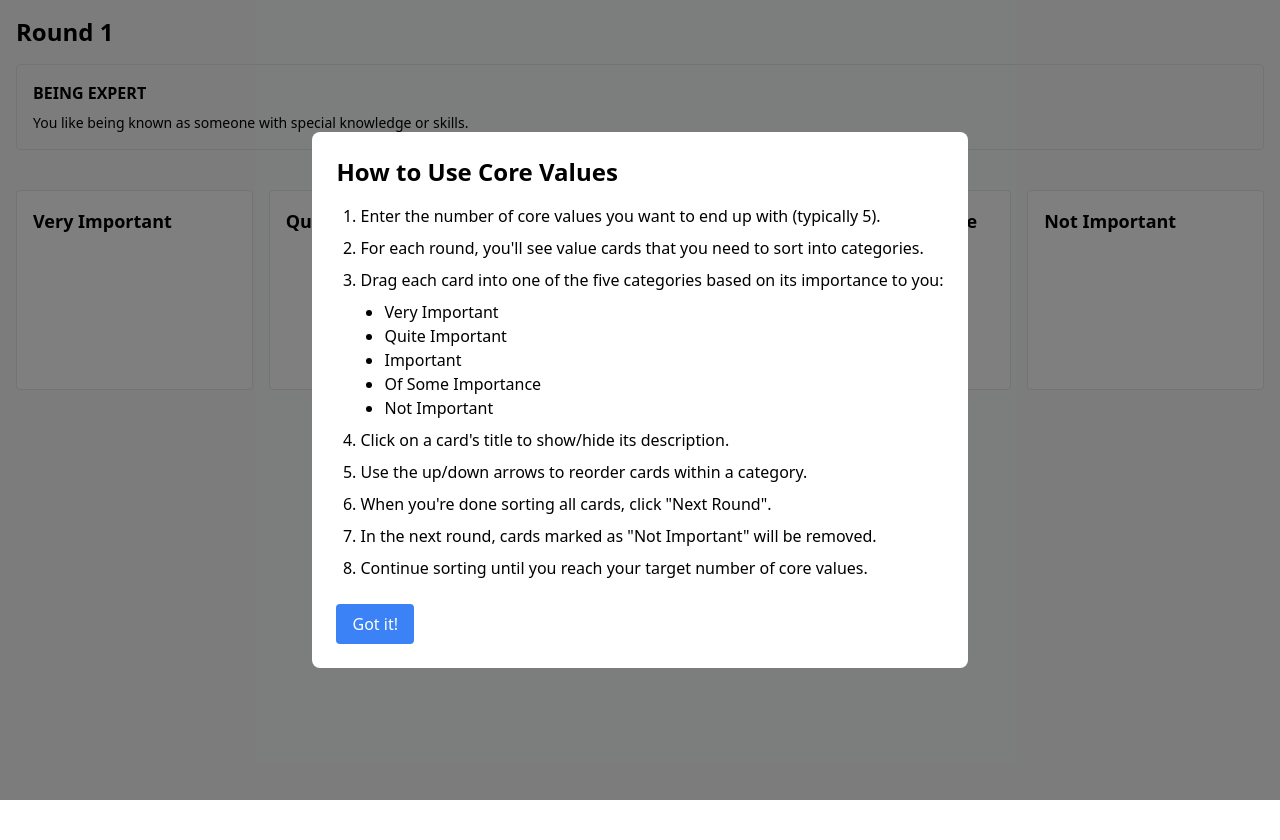
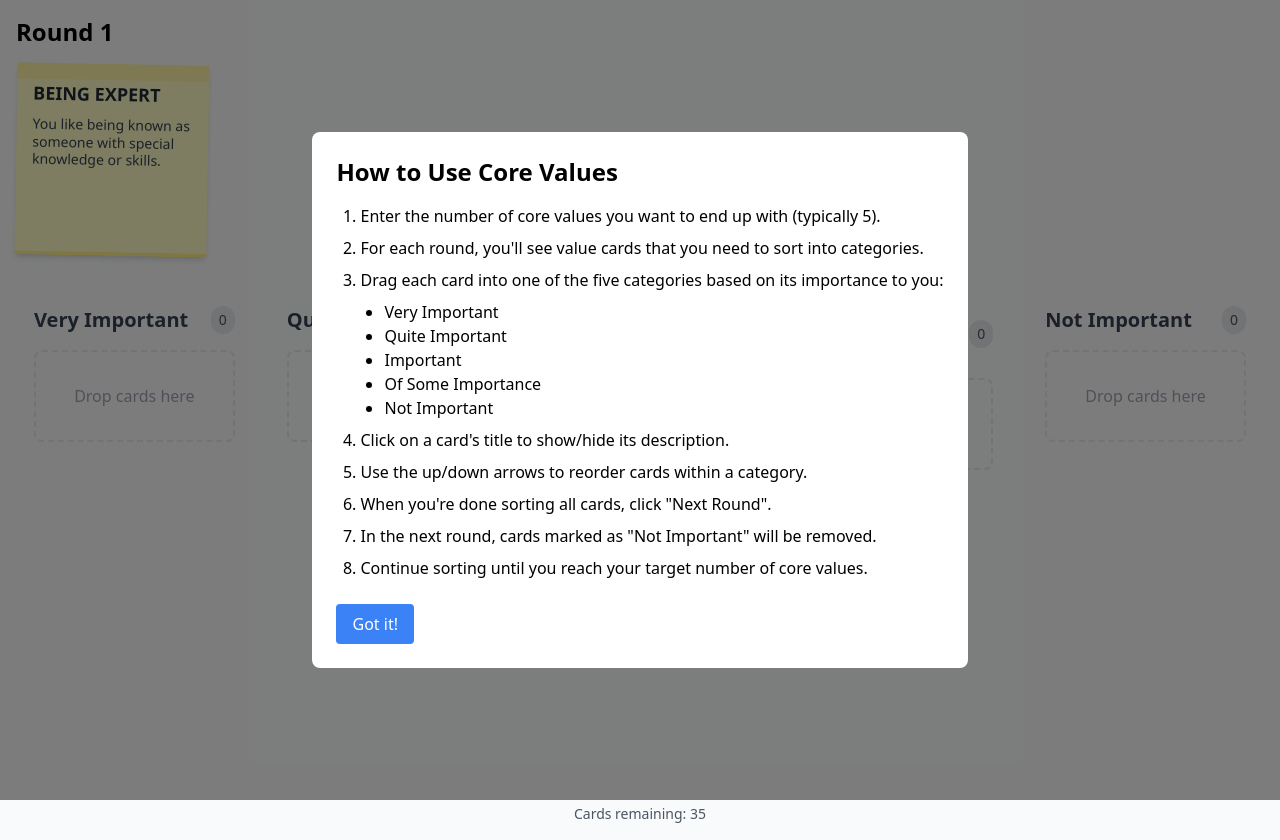
Before and after one commit to digitalanalogue9/digitalanalogue9.github.io, a Next.js app: page / in a window 1280 px wide. Both pictures are taken after a click on the button "Start". Before the commit the page ends 800 px from the top, so only its background shows below. Built offline with nearby package versions, Linux system fonts and the light colour scheme.

Commit message:
before upddate to roundui.tsx

```diff
--- a/src/app/layout.tsx
+++ b/src/app/layout.tsx
@@ -1,6 +1,14 @@
 // src/app/layout.tsx
 import './globals.css'
 import ClientLayout from '../components/ClientLayout'
+// src/app/layout.tsx
+import { Inter, Kalam } from 'next/font/google'
+
+const kalam = Kalam({
+  weight: ['400'],
+  subsets: ['latin'],
+  variable: '--font-kalam',
+})
 
 export const metadata = {
   title: 'Core Values',
--- a/src/components/Card.tsx
+++ b/src/components/Card.tsx
@@ -1,55 +1,87 @@
-import { useDrag } from 'react-dnd';
+'use client'
+
 import { useState } from 'react';
 import { Value } from '../types';
 
 interface CardProps {
   value: Value;
-  inCategory?: boolean;
+  onDrop: (value: Value) => void;
   onMoveUp?: () => void;
   onMoveDown?: () => void;
 }
 
-export default function Card({ value, inCategory, onMoveUp, onMoveDown }: CardProps) {
-  const [showDescription, setShowDescription] = useState(!inCategory);
+export default function Card({ value, onDrop, onMoveUp, onMoveDown }: CardProps) {
+  const [isDragging, setIsDragging] = useState(false);
 
-  const [{ isDragging }, drag] = useDrag({
-    type: 'CARD',
-    item: { id: value.title },
-    collect: (monitor) => ({
-      isDragging: monitor.isDragging(),
-    }),
-  });
+  const handleDragStart = (e: React.DragEvent<HTMLDivElement>) => {
+    setIsDragging(true);
+    e.dataTransfer.setData('text/plain', JSON.stringify(value));
+  };
+
+  const handleDragEnd = () => {
+    setIsDragging(false);
+  };
 
   return (
-    <div
-    {...drag}
-      className={`card border p-4 rounded mb-2 ${isDragging ? 'opacity-50' : ''}`}
-    >
-      <div className="flex items-center justify-between">
-        <h3
-          onClick={() => setShowDescription(!showDescription)}
-          className="cursor-pointer font-bold"
-        >
-          {value.title}
-        </h3>
-        {inCategory && (
-          <div className="flex gap-2">
+    <div className="group relative">
+      {(onMoveUp || onMoveDown) && (
+        <div className="absolute -left-10 top-1/2 transform -translate-y-1/2 flex flex-col gap-1 opacity-0 group-hover:opacity-100 transition-opacity">
+          {onMoveUp && (
             <button
               onClick={onMoveUp}
-              className="px-2 py-1 text-sm bg-gray-200 rounded"
+              className="p-1 bg-gray-200 hover:bg-gray-300 rounded"
+              aria-label="Move Up"
             >
               ↑
             </button>
+          )}
+          {onMoveDown && (
             <button
               onClick={onMoveDown}
-              className="px-2 py-1 text-sm bg-gray-200 rounded"
+              className="p-1 bg-gray-200 hover:bg-gray-300 rounded"
+              aria-label="Move Down"
             >
               ↓
             </button>
-          </div>
-        )}
+          )}
+        </div>
+      )}
+      <div
+        draggable="true"
+        onDragStart={handleDragStart}
+        onDragEnd={handleDragEnd}
+        className={`
+          w-48 h-48
+          p-4
+          shadow-md
+          cursor-move
+          transform transition-transform duration-200
+          ${isDragging ? 'scale-105 opacity-75' : ''}
+          bg-yellow-100
+          rotate-1
+          rounded-sm
+          border-b-4 border-yellow-200
+          shadow-lg
+          hover:scale-105
+          flex flex-col
+          relative
+          overflow-hidden
+          before:content-['']
+          before:absolute
+          before:top-0
+          before:left-0
+          before:w-full
+          before:h-4
+          before:bg-yellow-200/50
+        `}
+      >
+        <h3 className="font-bold mb-2 text-gray-800 text-lg font-handwritten">
+          {value.title}
+        </h3>
+        <p className="text-sm text-gray-700 font-handwritten leading-tight overflow-auto">
+          {value.description}
+        </p>
       </div>
-      {showDescription && <p className="mt-2 text-sm">{value.description}</p>}
     </div>
   );
 }
--- a/src/components/CategoryColumn.tsx
+++ b/src/components/CategoryColumn.tsx
@@ -1,8 +1,9 @@
 'use client'
 
-import { useDrop } from 'react-dnd';
+import { useState } from 'react';
+import { Value } from '../types';
+import { CategoryName } from '../types';
 import Card from './Card';
-import { Value, CategoryName } from '../types';
 
 interface CategoryColumnProps {
   title: CategoryName;
@@ -12,21 +13,31 @@
 }
 
 export default function CategoryColumn({ title, cards, onDrop, onMoveCard }: CategoryColumnProps) {
-  const [{ isOver }, drop] = useDrop({
-    accept: 'CARD',
-    drop: (item: { id: string }) => onDrop(item.id, title),
-    collect: (monitor) => ({
-      isOver: monitor.isOver(),
-    }),
-  });
+  const [isOver, setIsOver] = useState(false);
 
-  const moveCardUp = (index: number) => {
+  const handleDragOver = (e: React.DragEvent<HTMLDivElement>) => {
+    e.preventDefault();
+    setIsOver(true);
+  };
+
+  const handleDragLeave = () => {
+    setIsOver(false);
+  };
+
+  const handleDrop = (e: React.DragEvent<HTMLDivElement>) => {
+    e.preventDefault();
+    setIsOver(false);
+    const droppedValue = JSON.parse(e.dataTransfer.getData('text/plain'));
+    onDrop(droppedValue.id, title);
+  };
+
+  const handleMoveUp = (index: number) => {
     if (index > 0) {
       onMoveCard(title, index, index - 1);
     }
   };
 
-  const moveCardDown = (index: number) => {
+  const handleMoveDown = (index: number) => {
     if (index < cards.length - 1) {
       onMoveCard(title, index, index + 1);
     }
@@ -34,22 +45,45 @@
 
   return (
     <div
-      {...drop}
-      className={`category-column p-4 border rounded min-h-[200px] ${
-        isOver ? 'bg-gray-100' : 'bg-white'
-      }`}
+      onDragOver={handleDragOver}
+      onDragLeave={handleDragLeave}
+      onDrop={handleDrop}
+      className={`
+        flex-1
+        p-4
+        rounded-lg
+        min-h-[500px]
+        transition-colors
+        duration-200
+        ${isOver ? 'bg-blue-50' : 'bg-gray-50'}
+        border-2
+        ${isOver ? 'border-blue-300' : 'border-transparent'}
+      `}
     >
-      <h2 className="text-lg font-bold mb-4">{title}</h2>
-      <div className="space-y-2">
-        {cards.map((card, index) => (
-          <Card
-            key={card.title}
-            value={card}
-            inCategory={true}
-            onMoveUp={() => moveCardUp(index)}
-            onMoveDown={() => moveCardDown(index)}
-          />
+      <div className="flex items-center justify-between mb-4">
+        <h2 className="text-xl font-bold text-gray-700">{title}</h2>
+        <span className="bg-gray-200 px-2 py-1 rounded-full text-sm text-gray-600">
+          {cards.length}
+        </span>
+      </div>
+
+      <div className="space-y-4 relative">
+        {cards.map((value, index) => (
+          <div key={value.id} className="transition-all duration-200">
+            <Card
+              value={value}
+              onDrop={(value) => onDrop(value.id, title)}
+              onMoveUp={index > 0 ? () => handleMoveUp(index) : undefined}
+              onMoveDown={index < cards.length - 1 ? () => handleMoveDown(index) : undefined}
+            />
+          </div>
         ))}
+
+        {cards.length === 0 && (
+          <div className="text-center py-8 text-gray-400 border-2 border-dashed rounded-lg">
+            Drop cards here
+          </div>
+        )}
       </div>
     </div>
   );
--- a/tailwind.config.ts
+++ b/tailwind.config.ts
@@ -14,6 +14,7 @@
       },
       fontFamily: {
         // Custom fonts can be added here
+        'handwritten': ['var(--font-kalam)']
       },
     },
   },
```
Also changed, not shown: src/data/values.json (+35 -35 lines), src/types/session.ts (renamed from src/types/index.ts, +0 -15 lines).
